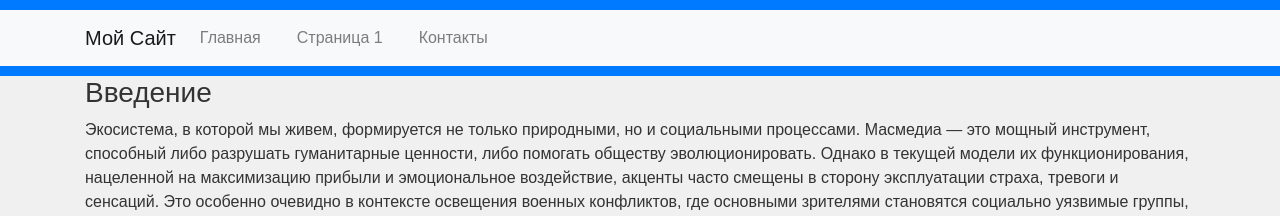
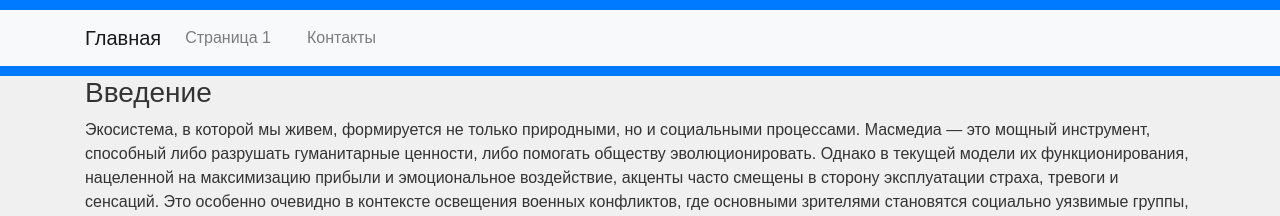
Before and after one commit to ramanzes/glavbook, a Jekyll site: the page built from index.md, in a window 1280 px wide and 900 px high. Shown: the top 216 px of the window. Built offline with Jekyll 4.4.1, drawn with Linux system fonts in a browser that asks for light colours.

Commit message:
Обновление

```diff
--- a/_includes/header.html
+++ b/_includes/header.html
@@ -1,15 +1,15 @@
 <header>
     <nav class="navbar navbar-expand-lg navbar-light bg-light">
         <div class="container">
-            <a class="navbar-brand" href="{{ '/' | absolute_url }}">Мой Сайт</a>
+            <a class="navbar-brand" href="{{ '/' | absolute_url }}">Главная</a>
             <button class="navbar-toggler" type="button" data-toggle="collapse" data-target="#navbarNav" aria-controls="navbarNav" aria-expanded="false" aria-label="Toggle navigation">
                 <span class="navbar-toggler-icon"></span>
             </button>
             <div class="collapse navbar-collapse" id="navbarNav">
                 <ul class="navbar-nav">
-                    <li class="nav-item">
-                        <a class="nav-link" href="{{ '/' | absolute_url }}">Главная</a>
-                    </li>
+                    <!-- <li class="nav-item"> -->
+                    <!--     <a class="nav-link" href="{{ '/' | absolute_url }}">Главная</a> -->
+                    <!-- </li> -->
                     <li class="nav-item">
                         <a class="nav-link" href="{{ 'pages/page1.html' | absolute_url }}">Страница 1</a>
                     </li>
```
